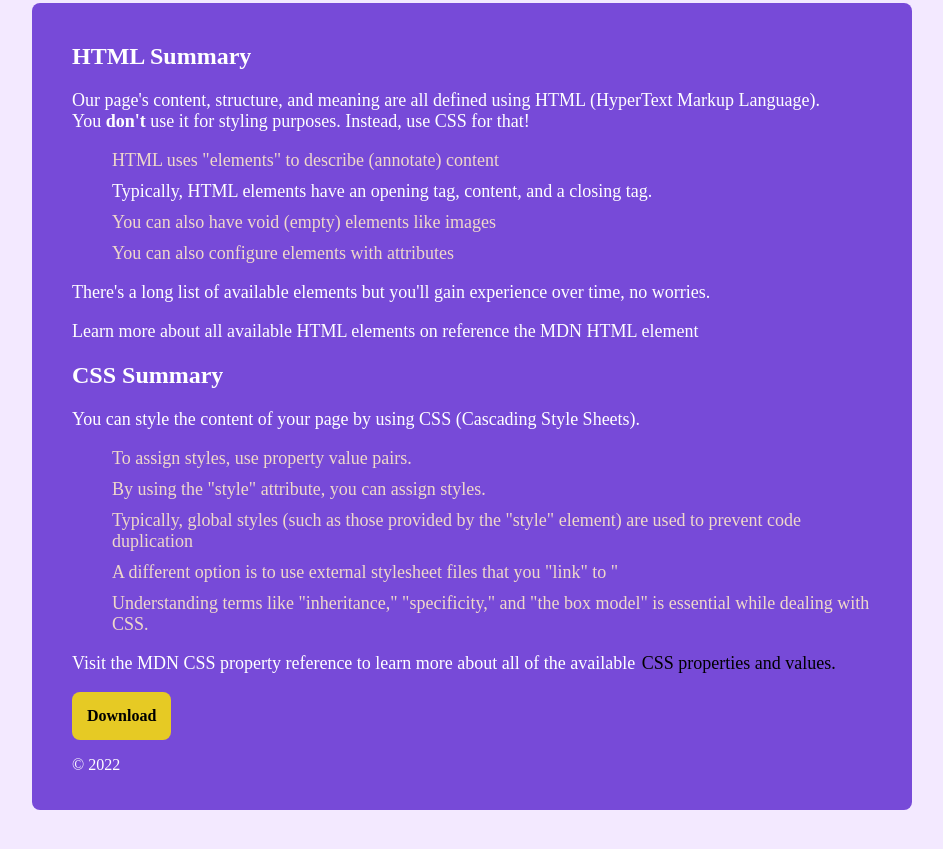
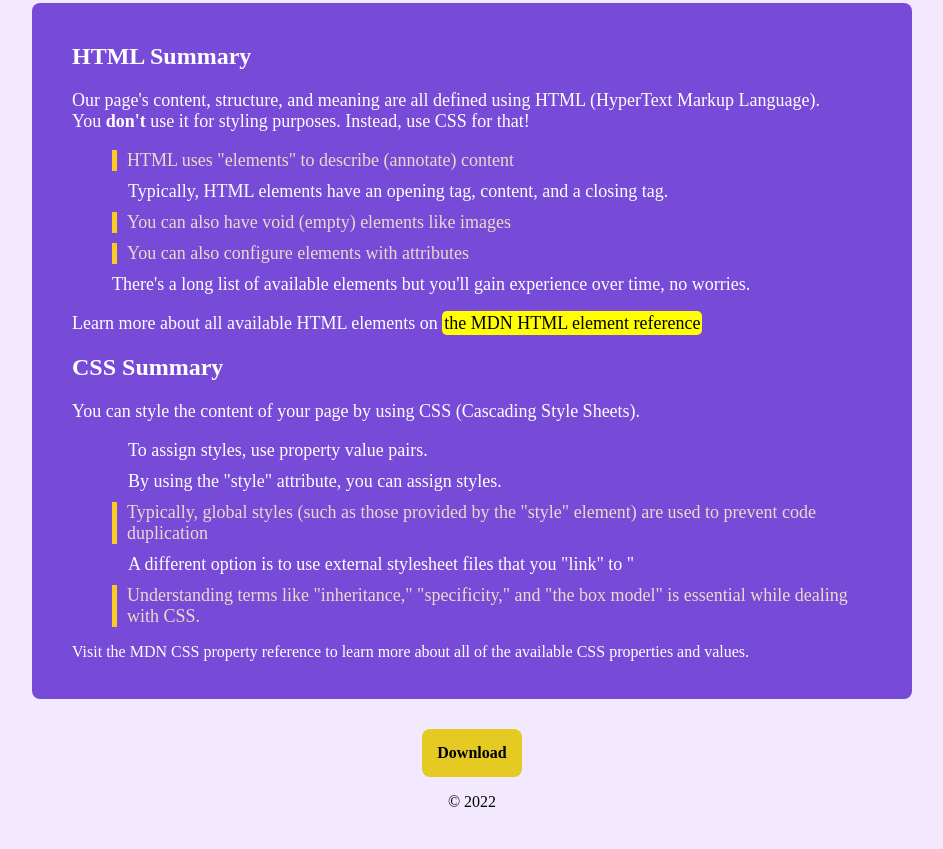
Before and after one commit to eyupGuc/preb3-html-css, a plain HTML site: page index.html in a window 1280 px wide. Shown: the part 477-1326 px from the top of the page, without its empty margins (168-1111 px from the left). Drawn offline with Linux system fonts and the light colour scheme.

Commit message:
final state of project

```diff
--- a/index.html
+++ b/index.html
@@ -13,7 +13,7 @@
       <br />
       <img src="./img/html5-css3.jpg" alt="Logo" />
       <br />
-      <main class="card">
+      <div class="card">
         <h2>HTML Summary</h2>
         <p>
           Our page's content, structure, and meaning are all defined using HTML
@@ -21,7 +21,7 @@
           You <strong>don't</strong> use it for styling purposes. Instead, use
           CSS for that!
         </p>
-        <ul >
+        <ul>
           <li class="indent">
             HTML uses "elements" to describe (annotate) content
           </li>
@@ -35,52 +35,53 @@
           <li class="indent">
             You can also configure elements with attributes
           </li>
+          <li>
+            There's a long list of available elements but you'll gain experience
+            over time, no worries.
+          </li>
         </ul>
+
         <p class="span1">
-          There's a long list of available elements but you'll gain experience
-          over time, no worries.
-        </p>
-        <p>
-          Learn more about all available HTML elements on reference
-          <span>the MDN HTML element</span>
+          Learn more about all available HTML elements on
+          <mark class="mark">the MDN HTML element reference</mark>
         </p>
         <h2>CSS Summary</h2>
         <p>
           You can style the content of your page by using CSS (Cascading Style
           Sheets).
         </p>
-        <ul class="indent">
-          <li>
-            <span class="span1">
-              To assign styles, use property value pairs.</span
-            >
+        <ul >
+          <li class="no-indent">
+
+              To assign styles, use property value pairs.
+
           </li>
-          <li>
-            <span class="span1"
-              >By using the "style" attribute, you can assign styles.</span
-            >
+          <li class="no-indent">
+
+              By using the "style" attribute, you can assign styles.
+
           </li>
-          <li>
+          <li class="indent">
             Typically, global styles (such as those provided by the "style"
             element) are used to prevent code duplication
           </li>
-          <li>
+          <li class="no-indent">
             A different option is to use external stylesheet files that you
             "link" to "
           </li>
-          <li>
+          <li class="indent">
             Understanding terms like "inheritance," "specificity," and "the box
             model" is essential while dealing with CSS.
           </li>
         </ul>
-        <p>
+
           Visit the MDN CSS property reference to learn more about all of the
-          available <span class="mark"> CSS properties and values.</span>
+          available  CSS properties and values.
         </p>
-        <a href="" id="last">Download</a>
-      <footer><p>© 2022</p></footer>
-      </main>
 
+
+      </div>
+      <footer><a href="" id="last">Download</a> <p>© 2022</p></footer>
     </div>
     <!--&copy;2022-->
   </body>
--- a/style.css
+++ b/style.css
@@ -38,8 +38,11 @@ img {
 }
 .indent {
   color: rgb(239, 216, 202);
+  border-left: 5px solid rgb(249, 202, 36);
+  padding-left: 10px;
+  margin-left: -6px;
 }
-.noindent {
+.no-indent {
   padding-left: 16px;
 }
 .mark {
```
